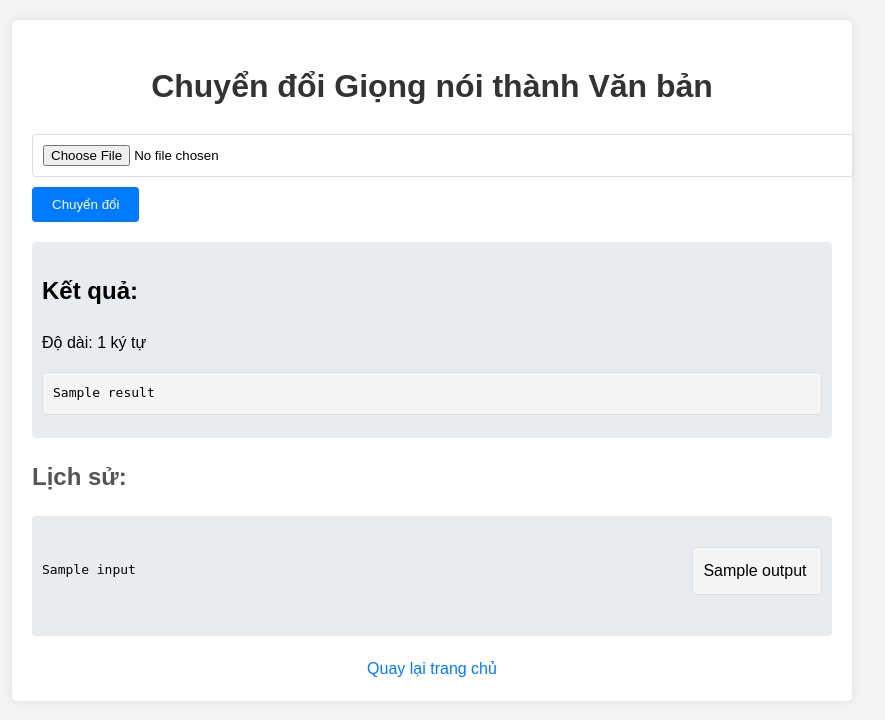
After one commit to khanhvo1592/speech_to_text, a Flask app: template templates/speech_to_text.html in a window 1280 px wide. The commit adds this page. Shown: the top 720 px of the page, without its empty margins (208-1093 px from the left). Run offline with Flask 3, Linux system fonts and the light colour scheme; the template is opened without the code that fills it: most values are stand-ins (such as "Sample title", 1, 10 or a date in 2020).

Commit message:
update version 2

```diff
--- a/app.py
+++ b/app.py
@@ -2,7 +2,7 @@ from flask import Flask, request, render_template, redirect, url_for, send_file
 import os
 import json
 from speech_to_text import speech_to_text_viettel
-from text_to_speech import text_to_speech_viettel
+from text_to_speech import text_to_speech_viettel, get_voices
 from history import add_to_history, get_history
 
 app = Flask(__name__)
@@ -16,9 +16,12 @@ def allowed_file(filename):
     return '.' in filename and filename.rsplit('.', 1)[1].lower() in ALLOWED_EXTENSIONS
 
 def read_token():
-    with open(CONFIG_FILE, 'r') as f:
-        config = json.load(f)
-    return config.get('token')
+    try:
+        with open(CONFIG_FILE, 'r') as f:
+            config = json.load(f)
+        return config.get('token')
+    except (FileNotFoundError, json.JSONDecodeError):
+        return None
 
 def write_token(token):
     with open(CONFIG_FILE, 'w') as f:
@@ -30,6 +33,9 @@ def home():
 
 @app.route('/speech-to-text', methods=['GET', 'POST'])
 def speech_to_text_page():
+    token = read_token()
+    if not token:
+        return redirect(url_for('config'))
     result_text = ""
     if request.method == 'POST':
         if 'file' in request.files:
@@ -60,7 +66,7 @@ def text_to_speech_page():
             return 'Không có văn bản để chuyển đổi', 400
 
         text = request.form['text']
-        voice = request.form.get('voice', 'hcm-diemmy')
+        voice = request.form.get('voice', 'hcm-leyen')
         speed = float(request.form.get('speed', 1))
 
         audio_file = text_to_speech_viettel(text, voice, speed, read_token())
@@ -71,8 +77,9 @@ def text_to_speech_page():
         else:
             return 'Lỗi khi chuyển đổi văn bản thành giọng nói', 500
 
+    voices = get_voices()
     history = get_history('text_to_speech')
-    return render_template('text_to_speech.html', history=history)
+    return render_template('text_to_speech.html', voices=voices, history=history)
 
 @app.route('/config', methods=['GET', 'POST'])
 def config():
--- /dev/null
+++ b/history.py
@@ -0,0 +1,28 @@
+import json
+import os
+
+HISTORY_FILE = 'history.json'
+MAX_HISTORY = 10
+
+def load_history():
+    if not os.path.exists(HISTORY_FILE):
+        return {'speech_to_text': [], 'text_to_speech': []}
+    try:
+        with open(HISTORY_FILE, 'r') as f:
+            return json.load(f)
+    except json.JSONDecodeError:
+        return {'speech_to_text': [], 'text_to_speech': []}
+
+def save_history(history):
+    with open(HISTORY_FILE, 'w') as f:
+        json.dump(history, f)
+
+def add_to_history(type, input, output):
+    history = load_history()
+    history[type] = [{'input': input, 'output': output}] + history[type]
+    history[type] = history[type][:MAX_HISTORY]
+    save_history(history)
+
+def get_history(type):
+    history = load_history()
+    return history.get(type, [])
--- /dev/null
+++ b/static/style.css
@@ -0,0 +1,142 @@
+body {
+    font-family: Arial, sans-serif;
+    line-height: 1.6;
+    margin: 0;
+    padding: 20px;
+    background-color: #f4f4f4;
+}
+
+.container {
+    max-width: 800px;
+    margin: 0 auto;
+    background-color: #fff;
+    padding: 20px;
+    border-radius: 5px;
+    box-shadow: 0 0 10px rgba(0, 0, 0, 0.1);
+}
+
+h1 {
+    color: #333;
+    text-align: center;
+}
+
+ul {
+    list-style-type: none;
+    padding: 0;
+}
+
+li {
+    margin-bottom: 10px;
+}
+
+a {
+    color: #007bff;
+    text-decoration: none;
+}
+
+a:hover {
+    text-decoration: underline;
+}
+
+form {
+    margin-bottom: 20px;
+}
+
+input[type="file"],
+input[type="text"],
+input[type="number"],
+textarea,
+select {
+    width: 100%;
+    padding: 10px;
+    margin-bottom: 10px;
+    border: 1px solid #ddd;
+    border-radius: 4px;
+}
+
+input[type="submit"] {
+    background-color: #007bff;
+    color: #fff;
+    border: none;
+    padding: 10px 20px;
+    cursor: pointer;
+    border-radius: 4px;
+}
+
+input[type="submit"]:hover {
+    background-color: #0056b3;
+}
+
+.result {
+    background-color: #e9ecef;
+    padding: 10px;
+    border-radius: 4px;
+    margin-top: 20px;
+}
+
+.history {
+    margin-top: 20px;
+}
+
+.history h2 {
+    color: #555;
+}
+
+.history ul {
+    background-color: #e9ecef;
+    padding: 10px;
+    border-radius: 4px;
+}
+
+.home-link {
+    display: block;
+    text-align: center;
+    margin-top: 20px;
+}
+/* Thêm các styles này vào cuối file CSS */
+
+.truncate {
+    white-space: nowrap;
+    overflow: hidden;
+    text-overflow: ellipsis;
+    max-width: 100%;
+}
+
+.history ul li {
+    display: flex;
+    justify-content: space-between;
+    align-items: center;
+    padding: 5px 0;
+}
+
+.history ul li .input {
+    flex: 1;
+    margin-right: 10px;
+}
+
+.history ul li .output {
+    flex-shrink: 0;
+}
+.wrapped-text {
+    white-space: pre-wrap;       /* CSS 3 */
+    white-space: -moz-pre-wrap;  /* Mozilla, since 1999 */
+    white-space: -pre-wrap;      /* Opera 4-6 */
+    white-space: -o-pre-wrap;    /* Opera 7 */
+    word-wrap: break-word;       /* Internet Explorer 5.5+ */
+    overflow-wrap: break-word;
+    max-width: 100%;
+    padding: 10px;
+    background-color: #f5f5f5;
+    border: 1px solid #ddd;
+    border-radius: 4px;
+}
+
+.result {
+    max-width: 800px;
+    margin: 0 auto;
+}
+.wrapped-text {
+    /* Các thuộc tính khác giữ nguyên */
+    max-height: 400px; /* Hoặc bất kỳ giá trị nào bạn muốn */
+    overflow-y: auto;
+}
--- /dev/null
+++ b/templates/speech_to_text.html
@@ -0,0 +1,41 @@
+<!DOCTYPE html>
+<html lang="vi">
+<head>
+    <meta charset="UTF-8">
+    <meta name="viewport" content="width=device-width, initial-scale=1.0">
+    <title>Chuyển đổi Giọng nói thành Văn bản</title>
+    <link rel="stylesheet" href="{{ url_for('static', filename='style.css') }}">
+
+</head>
+<body>
+    <div class="container">
+        <h1>Chuyển đổi Giọng nói thành Văn bản</h1>
+        <form method="post" enctype="multipart/form-data">
+            <input type="file" name="file" accept=".mp3,.wav,.m4a">
+            <input type="submit" value="Chuyển đổi">
+        </form>
+
+        {% if result %}
+        <div class="result">
+            <h2>Kết quả:</h2>
+            <p>Độ dài: {{ result|length }} ký tự</p>
+            <pre class="wrapped-text">{{ result }}</pre>
+        </div>
+        {% endif %}
+
+        <div class="history">
+            <h2>Lịch sử:</h2>
+            <ul >
+            {% for item in history %}
+                <li>
+                    <pre class="input" title="{{ item.input }}">{{ item.input }}</pre>
+                    <p class="wrapped-text" class="output" title="{{ item.output }}">{{ item.output }} </p>
+                </li>
+            {% endfor %}
+            </ul>
+        </div>
+
+        <a href="{{ url_for('home') }}" class="home-link">Quay lại trang chủ</a>
+    </div>
+</body>
+</html>
--- a/text_to_speech.py
+++ b/text_to_speech.py
@@ -0,0 +1,54 @@
+import requests
+import json
+import os
+import uuid
+# Danh sách các giọng đọc
+VOICES = [
+    {"name": "Ngọc Hương", "description": "Nữ miền Bắc", "code": "hn-quynhanh"},
+    {"name": "Kim Chi", "description": "Nữ miền Nam", "code": "hcm-diemmy"},
+    {"name": "Mai Ngọc", "description": "Nữ miền Trung", "code": "hue-maingoc"},
+    {"name": "Phương Trang", "description": "Nữ miền Bắc", "code": "hn-phuongtrang"},
+    {"name": "Thảo Chi", "description": "Nữ miền Bắc", "code": "hn-thaochi"},
+    {"name": "Thanh Hà", "description": "Nữ miền Bắc", "code": "hn-thanhha"},
+    {"name": "Mỹ Tâm", "description": "Nữ miền Nam", "code": "hcm-phuongly"},
+    {"name": "Bé Nhí", "description": "Nữ miền Nam", "code": "hcm-thuydung"},
+    {"name": "Kiến Trúc", "description": "Nam miền Bắc", "code": "hn-thanhtung"},
+    {"name": "Bảo Quốc", "description": "Nam miền Trung", "code": "hue-baoquoc"},
+    {"name": "Hứa Khoa", "description": "Nam miền Nam", "code": "hcm-minhquan"},
+    {"name": "Thanh Phương", "description": "Nữ miền Bắc", "code": "hn-thanhphuong"},
+    {"name": "Nam Khánh", "description": "Nam miền Bắc", "code": "hn-namkhanh"},
+    {"name": "Mỹ Hảo", "description": "Nữ miền Nam", "code": "hn-leyen"},
+    {"name": "Tiến Quân", "description": "Nam miền Bắc", "code": "hn-tienquan"},
+    {"name": "Thùy Duyên", "description": "Nữ miền Nam", "code": "hcm-thuyduyen"},
+]
+
+def get_voices():
+    return VOICES
+
+def text_to_speech_viettel(text, voice, speed, token):
+    url = "https://viettelai.vn/tts/speech_synthesis"
+    payload = json.dumps({
+        "text": text,
+        "voice": voice,
+        "speed": speed,
+        "tts_return_option": 3,
+        "token": token,
+        "without_filter": False
+    })
+    headers = {
+        'accept': '*/*',
+        'Content-Type': 'application/json'
+    }
+
+    response = requests.request("POST", url, headers=headers, data=payload)
+
+    if response.status_code == 200:
+        filename = f"tts_{uuid.uuid4()}.mp3"
+        filepath = os.path.join('uploads', filename)
+
+        with open(filepath, "wb") as file:
+            file.write(response.content)
+
+        return filepath
+    else:
+        return None
```
Also changed, not shown: history.json (added, +1 -0 lines), speech_to_text.py (+36 -10 lines), templates/config.html (+9 -8 lines), templates/home.html (added, +19 -0 lines), templates/main.html (deleted, +0 -37 lines), templates/text_to_speech.html (added, +43 -0 lines), 6 other files.
